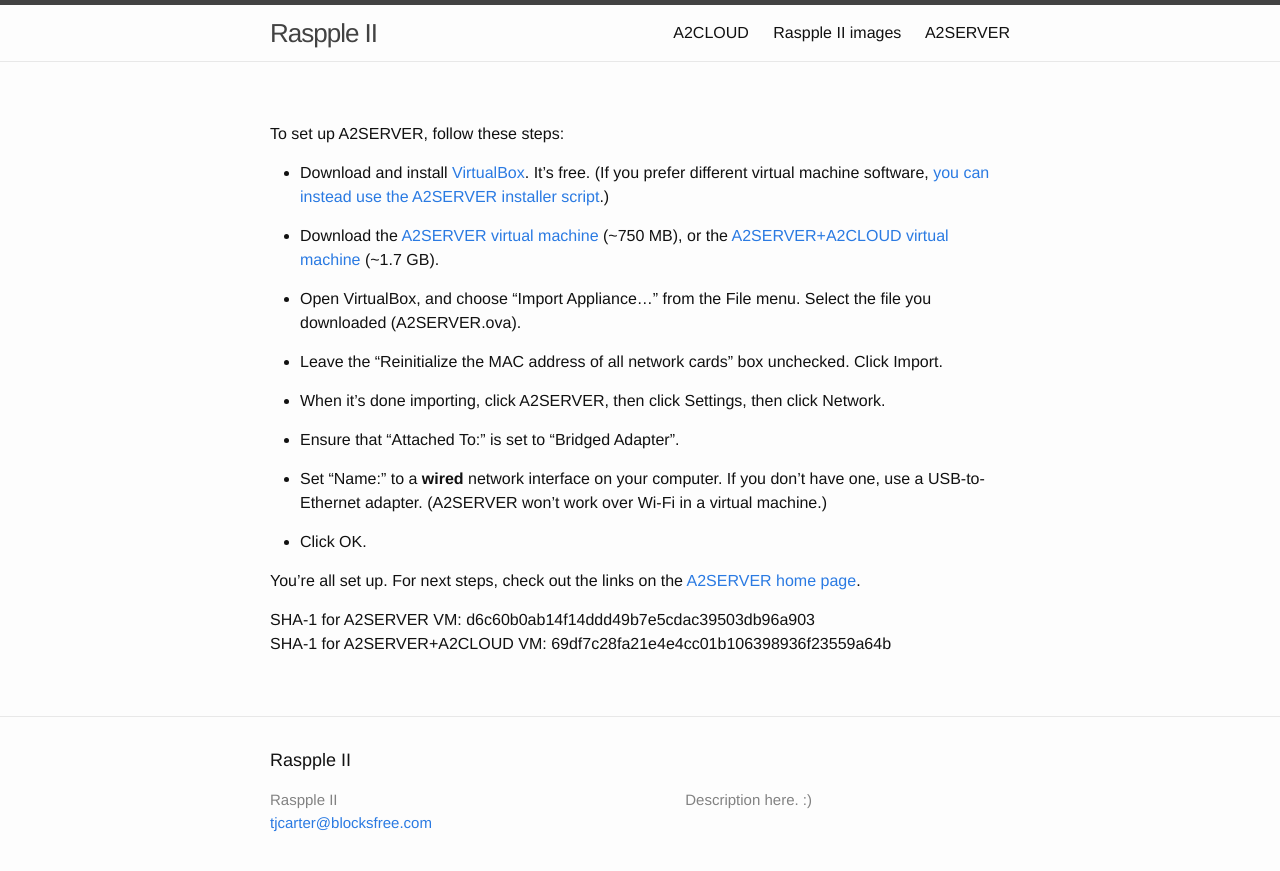
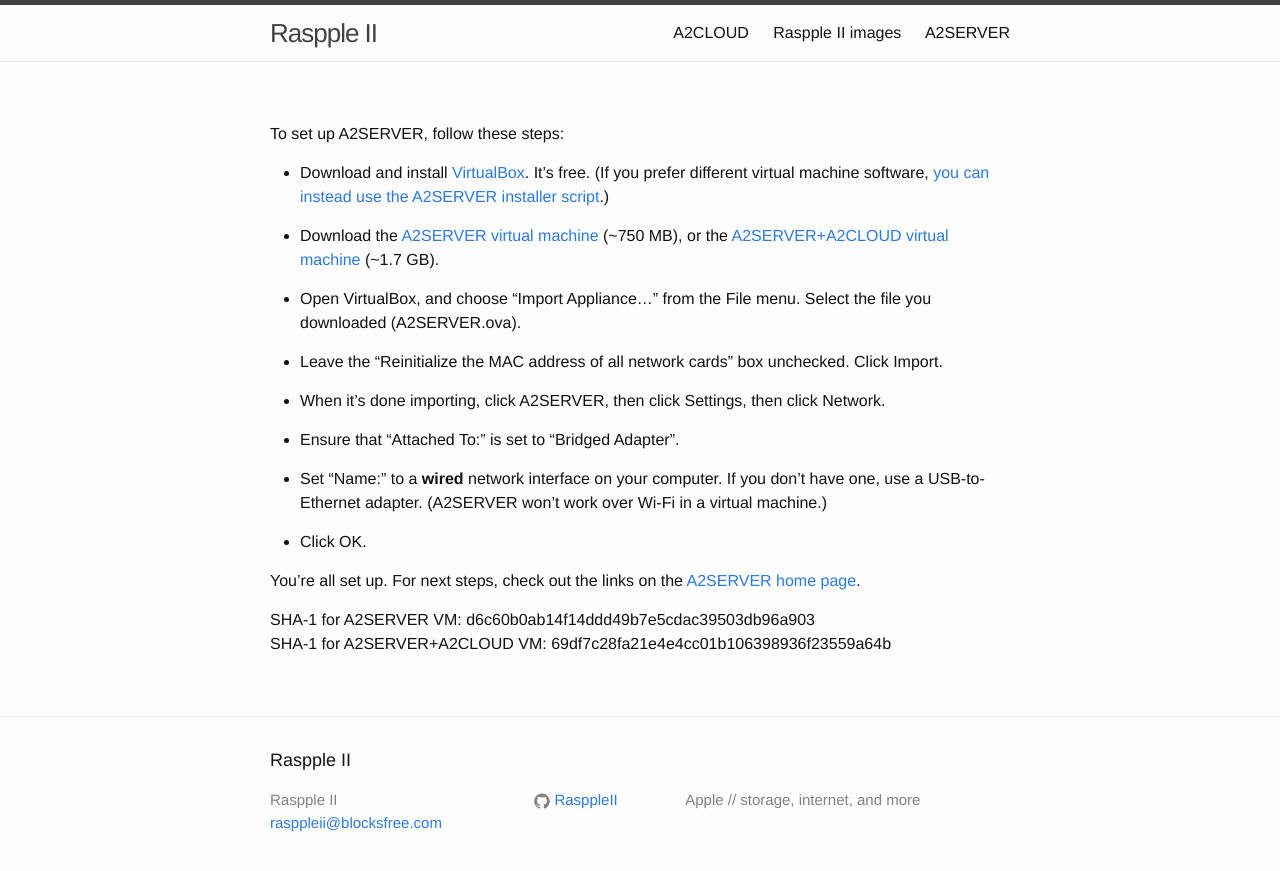
Before and after one commit to RasppleII/rasppleii.github.io, a Jekyll site: the page built from a2server/a2server_virtualbox.md, in a window 1280 px wide. Shown: the top 871 px of the page. Built offline with Jekyll 4.4.1, drawn with Linux system fonts in a browser that asks for light colours.

Commit message:
_config.yml: Some real config info

```diff
--- a/_config.yml
+++ b/_config.yml
@@ -7,13 +7,13 @@
 
 # Site settings
 title: Raspple II
-email: tjcarter@blocksfree.com
+email: rasppleii@blocksfree.com
 description: > # this means to ignore newlines until "baseurl:"
-        Description here.  :)
+        Apple // storage, internet, and more
 baseurl: "" # the subpath of your site, e.g. /blog
 url: "http://rasppleii.github.io" # Works for now
 #twitter_username: jekyllrb
-#github_username:  jekyll
+github_username:  RasppleII
 
 # Build settings
 markdown: kramdown
```
